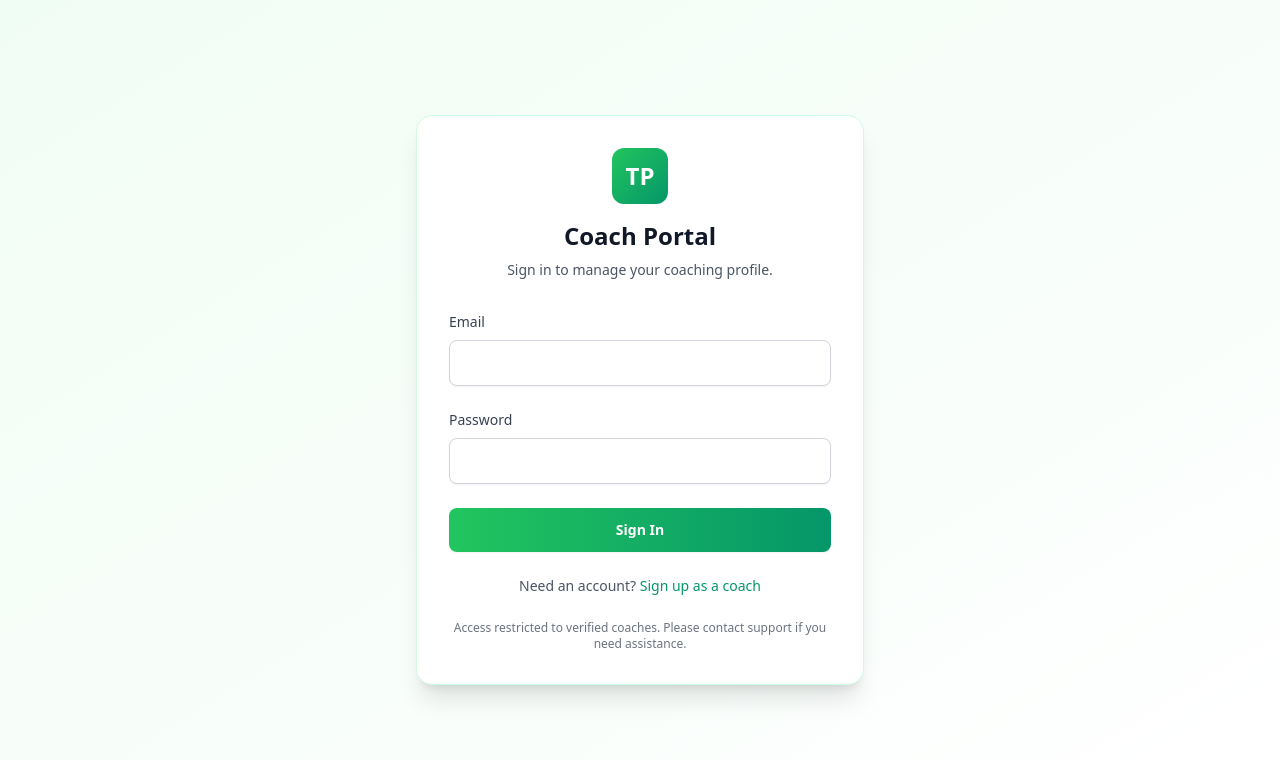
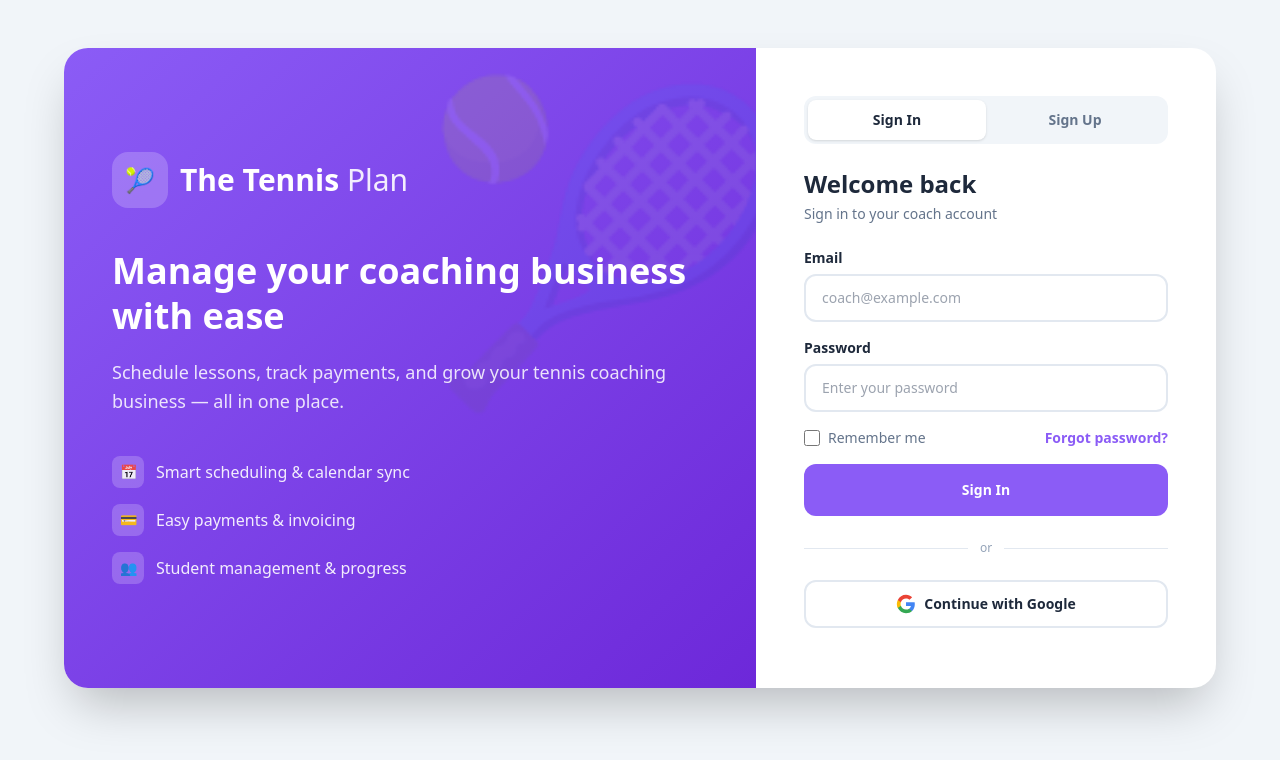
Before and after one commit to CodeMyMobile/TTP_Coach_Web_Public, a React (Vite) app: page / in a window 1280 px wide. Shown: the top 760 px of the page. Built offline with nearby package versions, Linux system fonts and the light colour scheme; no server answers.

Commit message:
Redesign coach auth page for desktop and mobile

```diff
--- a/src/components/auth/LoginPage.jsx
+++ b/src/components/auth/LoginPage.jsx
@@ -1,68 +1,97 @@
-import React, { useCallback, useState } from 'react';
+import React, { useCallback, useMemo, useState } from 'react';
 import useAuth from '../../hooks/useAuth.jsx';
 
 const loginInitialState = {
   email: '',
+  password: '',
+  rememberMe: false
+};
+
+const signupInitialState = {
+  firstName: '',
+  lastName: '',
+  phone: '',
+  email: '',
   password: ''
 };
 
-const signupInitialState = {
-  fullName: '',
-  email: '',
-  phone: '',
-  password: '',
-  confirmPassword: ''
-};
+const GoogleIcon = () => (
+  <svg width="20" height="20" viewBox="0 0 24 24" aria-hidden="true">
+    <path
+      fill="#4285F4"
+      d="M22.56 12.25c0-.78-.07-1.53-.2-2.25H12v4.26h5.92c-.26 1.37-1.04 2.53-2.21 3.31v2.77h3.57c2.08-1.92 3.28-4.74 3.28-8.09z"
+    />
+    <path
+      fill="#34A853"
+      d="M12 23c2.97 0 5.46-.98 7.28-2.66l-3.57-2.77c-.98.66-2.23 1.06-3.71 1.06-2.86 0-5.29-1.93-6.16-4.53H2.18v2.84C3.99 20.53 7.7 23 12 23z"
+    />
+    <path
+      fill="#FBBC05"
+      d="M5.84 14.09c-.22-.66-.35-1.36-.35-2.09s.13-1.43.35-2.09V7.07H2.18C1.43 8.55 1 10.22 1 12s.43 3.45 1.18 4.93l2.85-2.22.81-.62z"
+    />
+    <path
+      fill="#EA4335"
+      d="M12 5.38c1.62 0 3.06.56 4.21 1.64l3.15-3.15C17.45 2.09 14.97 1 12 1 7.7 1 3.99 3.47 2.18 7.07l3.66 2.84c.87-2.6 3.3-4.53 6.16-4.53z"
+    />
+  </svg>
+);
 
 const LoginPage = () => {
   const { login, signup, authLoading, authError } = useAuth();
   const [mode, setMode] = useState('login');
-  const [formState, setFormState] = useState(loginInitialState);
+  const [loginState, setLoginState] = useState(loginInitialState);
+  const [signupState, setSignupState] = useState(signupInitialState);
   const [formError, setFormError] = useState(null);
 
+  const activeState = mode === 'login' ? loginState : signupState;
+
   const updateField = useCallback((field, value) => {
-    setFormState((previous) => ({ ...previous, [field]: value }));
-  }, []);
+    setFormError(null);
+    if (mode === 'login') {
+      setLoginState((previous) => ({ ...previous, [field]: value }));
+      return;
+    }
+    setSignupState((previous) => ({ ...previous, [field]: value }));
+  }, [mode]);
 
   const validate = useCallback(() => {
     const emailPattern = /.+@.+\..+/i;
 
-    if (!formState.email.trim()) {
+    if (!activeState.email.trim()) {
       return 'Please enter your email address.';
     }
 
-    if (!emailPattern.test(formState.email.trim())) {
+    if (!emailPattern.test(activeState.email.trim())) {
       return 'Please enter a valid email address.';
     }
 
     if (mode === 'login') {
-      if (!formState.password) {
+      if (!activeState.password) {
         return 'Please enter your password.';
       }
       return null;
     }
 
-    if (!formState.fullName.trim()) {
-      return 'Please enter your full name.';
+    if (!signupState.firstName.trim()) {
+      return 'Please enter your first name.';
     }
 
-    if (!formState.phone.trim()) {
+    if (!signupState.lastName.trim()) {
+      return 'Please enter your last name.';
+    }
+
+    if (!signupState.phone.trim()) {
       return 'Please enter your contact number.';
     }
 
-    if (!formState.password || formState.password.length < 8) {
+    if (!signupState.password || signupState.password.length < 8) {
       return 'Please create a password with at least 8 characters.';
     }
 
-    if (formState.password !== formState.confirmPassword) {
-      return 'Passwords do not match.';
-    }
+    return null;
+  }, [activeState, mode, signupState]);
 
-    return null;
-  }, [formState, mode]);
-
-  const handleSubmit = useCallback(
-    async (event) => {
+  const handleSubmit = useCallback(async (event) => {
     event.preventDefault();
     setFormError(null);
     const validationError = validate();
@@ -73,184 +102,261 @@ const LoginPage = () => {
     }
 
     if (mode === 'login') {
-        const result = await login(formState.email.trim(), formState.password);
+      const result = await login(loginState.email.trim(), loginState.password);
       if (result?.error) {
         setFormError(result.error);
       } else {
-          setFormState(loginInitialState);
+        setLoginState(loginInitialState);
       }
-      } else {
+      return;
+    }
+
+    const fullName = `${signupState.firstName.trim()} ${signupState.lastName.trim()}`.trim();
     const payload = {
-          full_name: formState.fullName.trim(),
-          email: formState.email.trim(),
-          phone: formState.phone.trim(),
-          phone_number: formState.phone.trim(),
-          password: formState.password,
-          confirm_password: formState.confirmPassword
+      full_name: fullName,
+      email: signupState.email.trim(),
+      phone: signupState.phone.trim(),
+      phone_number: signupState.phone.trim(),
+      password: signupState.password,
+      confirm_password: signupState.password
     };
 
     const result = await signup(payload);
     if (result?.error) {
       setFormError(result.error);
     } else {
-          setFormState(loginInitialState);
+      setSignupState(signupInitialState);
       setMode('login');
     }
-      }
-    },
-    [formState, mode, login, signup, validate]
+  }, [login, loginState.email, loginState.password, mode, signup, signupState, validate]);
+
+  const switchMode = useCallback((nextMode) => {
+    setFormError(null);
+    setMode(nextMode);
+  }, []);
+
+  const headline = useMemo(
+    () => (mode === 'login' ? 'Manage your coaching business with ease' : 'Start growing your coaching business today'),
+    [mode]
   );
 
-  const switchMode = useCallback(() => {
-    setFormError(null);
-    if (mode === 'login') {
-      setMode('signup');
-      setFormState(signupInitialState);
-    } else {
-      setMode('login');
-      setFormState(loginInitialState);
-    }
-  }, [mode]);
+  const subhead = useMemo(
+    () =>
+      mode === 'login'
+        ? 'Schedule lessons, track payments, and grow your tennis coaching business — all in one place.'
+        : 'Join hundreds of coaches using The Tennis Plan to manage lessons, students, and payments.',
+    [mode]
+  );
 
   return (
-    <div className="flex min-h-screen items-center justify-center bg-gradient-to-br from-green-50 to-white px-4 py-12">
-      <div className="w-full max-w-md rounded-2xl border border-emerald-100 bg-white p-8 shadow-xl">
-        <div className="mb-8 text-center">
-          <div className="mx-auto mb-4 flex h-14 w-14 items-center justify-center rounded-xl bg-gradient-to-br from-green-500 to-emerald-600 text-2xl font-bold text-white">
-            TP
-          </div>
-          <h1 className="text-2xl font-semibold text-gray-900">Coach Portal</h1>
-          <p className="mt-2 text-sm text-gray-600">
-            {mode === 'login' ? 'Sign in to manage your coaching profile.' : 'Create your coach account to get started.'}
+    <div className="min-h-screen bg-slate-100 px-4 py-6 md:px-6 md:py-12">
+      <div className="mx-auto flex w-full max-w-6xl overflow-hidden rounded-3xl bg-white shadow-2xl md:min-h-[640px]">
+        <aside className="relative hidden flex-1 overflow-hidden bg-gradient-to-br from-violet-500 to-violet-700 p-12 md:flex md:flex-col md:justify-center">
+          <div className="pointer-events-none absolute -right-10 -top-10 text-[300px] opacity-10">🎾</div>
+          <div className="relative z-10">
+            <div className="mb-10 flex items-center gap-3">
+              <div className="flex h-14 w-14 items-center justify-center rounded-2xl bg-white/20 text-2xl">🎾</div>
+              <p className="text-3xl font-bold text-white">
+                The Tennis <span className="font-normal text-white/90">Plan</span>
               </p>
             </div>
 
-        <form className="space-y-6" onSubmit={handleSubmit}>
+            <h1 className="mb-5 text-4xl font-bold leading-tight text-white">{headline}</h1>
+            <p className="mb-10 text-lg leading-relaxed text-white/85">{subhead}</p>
+
+            <div className="space-y-4 text-white/90">
+              {(mode === 'login'
+                ? [
+                    ['📅', 'Smart scheduling & calendar sync'],
+                    ['💳', 'Easy payments & invoicing'],
+                    ['👥', 'Student management & progress']
+                  ]
+                : [
+                    ['✓', 'Free to get started'],
+                    ['✓', 'Set up in under 2 minutes'],
+                    ['✓', 'No credit card required']
+                  ]
+              ).map(([icon, text]) => (
+                <div key={text} className="flex items-center gap-3 text-base">
+                  <span className="flex h-8 w-8 items-center justify-center rounded-lg bg-white/20 text-sm">{icon}</span>
+                  <span>{text}</span>
+                </div>
+              ))}
+            </div>
+          </div>
+        </aside>
+
+        <section className="w-full p-6 sm:p-8 md:w-[460px] md:p-12">
+          <div className="relative mb-8 overflow-hidden rounded-2xl bg-gradient-to-br from-violet-500 to-violet-700 p-6 text-center md:hidden">
+            <div className="absolute -right-4 -top-5 text-8xl opacity-10">🎾</div>
+            <div className="relative z-10">
+              <div className="mb-3 flex items-center justify-center gap-2">
+                <div className="flex h-10 w-10 items-center justify-center rounded-xl bg-white/20">🎾</div>
+                <p className="text-xl font-bold text-white">
+                  The Tennis <span className="font-normal text-white/90">Plan</span>
+                </p>
+              </div>
+              <h1 className="text-xl font-bold text-white">{mode === 'login' ? 'Manage your coaching business' : 'Start growing your business'}</h1>
+            </div>
+          </div>
+
+          <div className="mb-6 flex rounded-xl bg-slate-100 p-1">
+            <button
+              type="button"
+              className={`flex-1 rounded-lg px-3 py-2.5 text-sm font-semibold transition ${
+                mode === 'login' ? 'bg-white text-slate-800 shadow' : 'text-slate-500 hover:text-slate-700'
+              }`}
+              onClick={() => switchMode('login')}
+              disabled={authLoading}
+            >
+              Sign In
+            </button>
+            <button
+              type="button"
+              className={`flex-1 rounded-lg px-3 py-2.5 text-sm font-semibold transition ${
+                mode === 'signup' ? 'bg-white text-slate-800 shadow' : 'text-slate-500 hover:text-slate-700'
+              }`}
+              onClick={() => switchMode('signup')}
+              disabled={authLoading}
+            >
+              Sign Up
+            </button>
+          </div>
+
+          <h2 className="mb-1 text-2xl font-bold text-slate-800">{mode === 'login' ? 'Welcome back' : 'Create your account'}</h2>
+          <p className="mb-6 text-sm text-slate-500">
+            {mode === 'login' ? 'Sign in to your coach account' : 'Start managing your coaching business'}
+          </p>
+
+          <form className="space-y-4" onSubmit={handleSubmit}>
             {mode === 'signup' && (
-            <>
+              <div className="grid grid-cols-1 gap-3 sm:grid-cols-2">
                 <div>
-                <label className="mb-2 block text-sm font-medium text-gray-700" htmlFor="coach-signup-full-name">
-                  Full name
-                </label>
+                  <label className="mb-1.5 block text-sm font-semibold text-slate-800" htmlFor="signup-first-name">First name</label>
                   <input
-                  id="coach-signup-full-name"
+                    id="signup-first-name"
                     type="text"
-                  autoComplete="name"
-                  className="w-full rounded-lg border border-gray-300 px-4 py-3 text-sm shadow-sm focus:border-emerald-500 focus:outline-none focus:ring-2 focus:ring-emerald-200"
-                  value={formState.fullName}
-                  onChange={(event) => updateField('fullName', event.target.value)}
+                    autoComplete="given-name"
+                    className="w-full rounded-xl border-2 border-slate-200 px-4 py-3 text-sm outline-none transition focus:border-violet-500"
+                    value={signupState.firstName}
+                    onChange={(event) => updateField('firstName', event.target.value)}
                     disabled={authLoading}
+                    placeholder="Paul"
+                  />
+                </div>
+                <div>
+                  <label className="mb-1.5 block text-sm font-semibold text-slate-800" htmlFor="signup-last-name">Last name</label>
+                  <input
+                    id="signup-last-name"
+                    type="text"
+                    autoComplete="family-name"
+                    className="w-full rounded-xl border-2 border-slate-200 px-4 py-3 text-sm outline-none transition focus:border-violet-500"
+                    value={signupState.lastName}
+                    onChange={(event) => updateField('lastName', event.target.value)}
+                    disabled={authLoading}
+                    placeholder="Cochrane"
+                  />
+                </div>
+              </div>
+            )}
+
+            {mode === 'signup' && (
+              <div>
+                <label className="mb-1.5 block text-sm font-semibold text-slate-800" htmlFor="signup-phone">Cell phone</label>
+                <input
+                  id="signup-phone"
+                  type="tel"
+                  autoComplete="tel"
+                  className="w-full rounded-xl border-2 border-slate-200 px-4 py-3 text-sm outline-none transition focus:border-violet-500"
+                  value={signupState.phone}
+                  onChange={(event) => updateField('phone', event.target.value)}
+                  disabled={authLoading}
+                  placeholder="(555) 123-4567"
+                />
+              </div>
+            )}
+
+            <div>
+              <label className="mb-1.5 block text-sm font-semibold text-slate-800" htmlFor="auth-email">Email</label>
+              <input
+                id="auth-email"
+                type="email"
+                autoComplete="email"
+                className="w-full rounded-xl border-2 border-slate-200 px-4 py-3 text-sm outline-none transition focus:border-violet-500"
+                value={activeState.email}
+                onChange={(event) => updateField('email', event.target.value)}
+                disabled={authLoading}
+                placeholder="coach@example.com"
               />
             </div>
 
             <div>
-                <label className="mb-2 block text-sm font-medium text-gray-700" htmlFor="coach-signup-phone">
-                  Mobile number
-                </label>
+              <label className="mb-1.5 block text-sm font-semibold text-slate-800" htmlFor="auth-password">Password</label>
               <input
-                  id="coach-signup-phone"
-                  type="tel"
-                  autoComplete="tel"
-                  className="w-full rounded-lg border border-gray-300 px-4 py-3 text-sm shadow-sm focus:border-emerald-500 focus:outline-none focus:ring-2 focus:ring-emerald-200"
-                  value={formState.phone}
-                  onChange={(event) => updateField('phone', event.target.value)}
+                id="auth-password"
+                type="password"
+                autoComplete={mode === 'login' ? 'current-password' : 'new-password'}
+                className="w-full rounded-xl border-2 border-slate-200 px-4 py-3 text-sm outline-none transition focus:border-violet-500"
+                value={activeState.password}
+                onChange={(event) => updateField('password', event.target.value)}
                 disabled={authLoading}
-                />
-              </div>
-            </>
-          )}
-
-          <div>
-            <label className="mb-2 block text-sm font-medium text-gray-700" htmlFor="coach-login-email">
-              Email
-            </label>
-            <input
-              id="coach-login-email"
-              type="email"
-              autoComplete="email"
-              className="w-full rounded-lg border border-gray-300 px-4 py-3 text-sm shadow-sm focus:border-emerald-500 focus:outline-none focus:ring-2 focus:ring-emerald-200"
-              value={formState.email}
-              onChange={(event) => updateField('email', event.target.value)}
-              disabled={authLoading}
+                placeholder={mode === 'login' ? 'Enter your password' : 'Create a password'}
               />
             </div>
 
-          <div>
-            <label className="mb-2 block text-sm font-medium text-gray-700" htmlFor="coach-login-password">
-              Password
-            </label>
+            {mode === 'login' && (
+              <div className="flex items-center justify-between text-sm">
+                <label className="flex cursor-pointer items-center gap-2 text-slate-500">
                   <input
-              id="coach-login-password"
-              type="password"
-              autoComplete="current-password"
-              className="w-full rounded-lg border border-gray-300 px-4 py-3 text-sm shadow-sm focus:border-emerald-500 focus:outline-none focus:ring-2 focus:ring-emerald-200"
-              value={formState.password}
-              onChange={(event) => updateField('password', event.target.value)}
+                    type="checkbox"
+                    className="h-4 w-4 accent-violet-500"
+                    checked={loginState.rememberMe}
+                    onChange={(event) => updateField('rememberMe', event.target.checked)}
                     disabled={authLoading}
                   />
-          </div>
-
-          {mode === 'signup' && (
-            <div>
-              <label className="mb-2 block text-sm font-medium text-gray-700" htmlFor="coach-signup-confirm-password">
-                Confirm password
+                  Remember me
                 </label>
-              <input
-                id="coach-signup-confirm-password"
-                type="password"
-                autoComplete="new-password"
-                className="w-full rounded-lg border border-gray-300 px-4 py-3 text-sm shadow-sm focus:border-emerald-500 focus:outline-none focus:ring-2 focus:ring-emerald-200"
-                value={formState.confirmPassword}
-                onChange={(event) => updateField('confirmPassword', event.target.value)}
-                disabled={authLoading}
-              />
+                <button type="button" className="font-semibold text-violet-500 hover:underline" disabled>
+                  Forgot password?
+                </button>
               </div>
             )}
 
             {(formError || authError) && (
-            <div className="rounded-lg border border-red-200 bg-red-50 px-4 py-3 text-sm text-red-600">
-              {formError || authError}
-            </div>
+              <div className="rounded-lg border border-red-200 bg-red-50 px-4 py-3 text-sm text-red-600">{formError || authError}</div>
             )}
 
             <button
               type="submit"
-            className="flex w-full items-center justify-center rounded-lg bg-gradient-to-r from-green-500 to-emerald-600 px-4 py-3 text-sm font-semibold text-white shadow-sm transition hover:from-green-600 hover:to-emerald-700 disabled:cursor-not-allowed disabled:opacity-70"
+              className="w-full rounded-xl bg-violet-500 px-4 py-4 text-sm font-bold text-white transition hover:bg-violet-600 disabled:cursor-not-allowed disabled:opacity-70"
               disabled={authLoading}
             >
               {authLoading ? (mode === 'login' ? 'Signing in…' : 'Creating account…') : mode === 'login' ? 'Sign In' : 'Create Account'}
             </button>
           </form>
 
-        <div className="mt-6 text-center text-sm text-gray-600">
-          {mode === 'login' ? (
-            <>
-              Need an account?{' '}
+          <div className="my-6 flex items-center gap-3">
+            <span className="h-px flex-1 bg-slate-200" />
+            <span className="text-xs text-slate-400">or</span>
+            <span className="h-px flex-1 bg-slate-200" />
+          </div>
+
           <button
             type="button"
-                onClick={switchMode}
-                className="font-medium text-emerald-600 hover:text-emerald-700"
+            className="flex w-full items-center justify-center gap-2 rounded-xl border-2 border-slate-200 px-4 py-3 text-sm font-semibold text-slate-800 transition hover:bg-slate-50"
+            disabled
           >
-                Sign up as a coach
+            <GoogleIcon />
+            {mode === 'login' ? 'Continue with Google' : 'Sign up with Google'}
           </button>
-            </>
-          ) : (
-            <>
-              Already have an account?{' '}
-              <button
-                type="button"
-                onClick={switchMode}
-                className="font-medium text-emerald-600 hover:text-emerald-700"
-              >
-                Back to sign in
-              </button>
-            </>
+
+          {mode === 'signup' && (
+            <p className="mt-5 text-center text-xs leading-relaxed text-slate-500">
+              By signing up, you agree to our <a href="#" className="text-violet-500">Terms of Service</a> and{' '}
+              <a href="#" className="text-violet-500">Privacy Policy</a>
+            </p>
           )}
-        </div>
-
-        <p className="mt-6 text-center text-xs text-gray-500">
-          Access restricted to verified coaches. Please contact support if you need assistance.
-        </p>
+        </section>
       </div>
     </div>
   );
```
Lines whose indentation alone changed are shown as unchanged.
